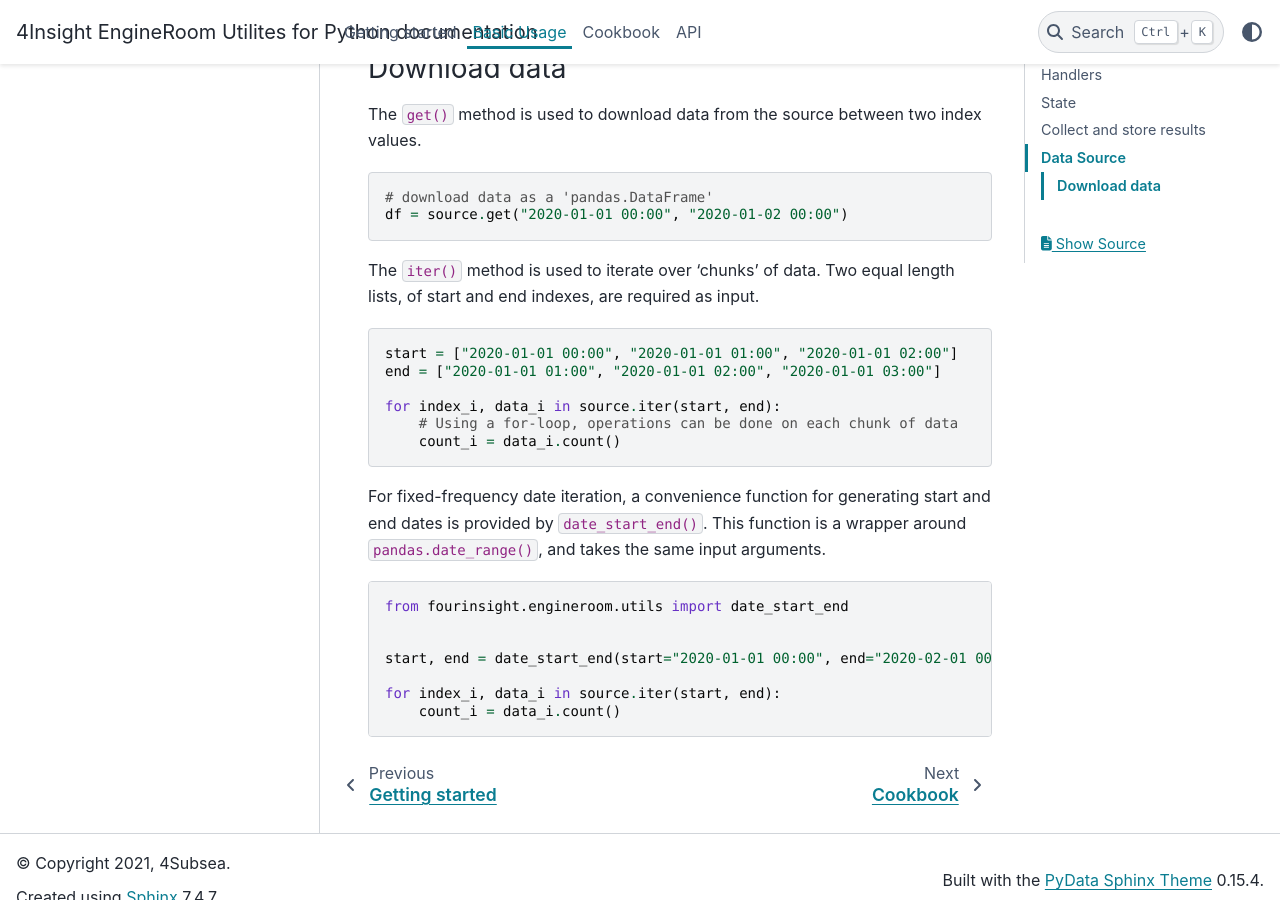
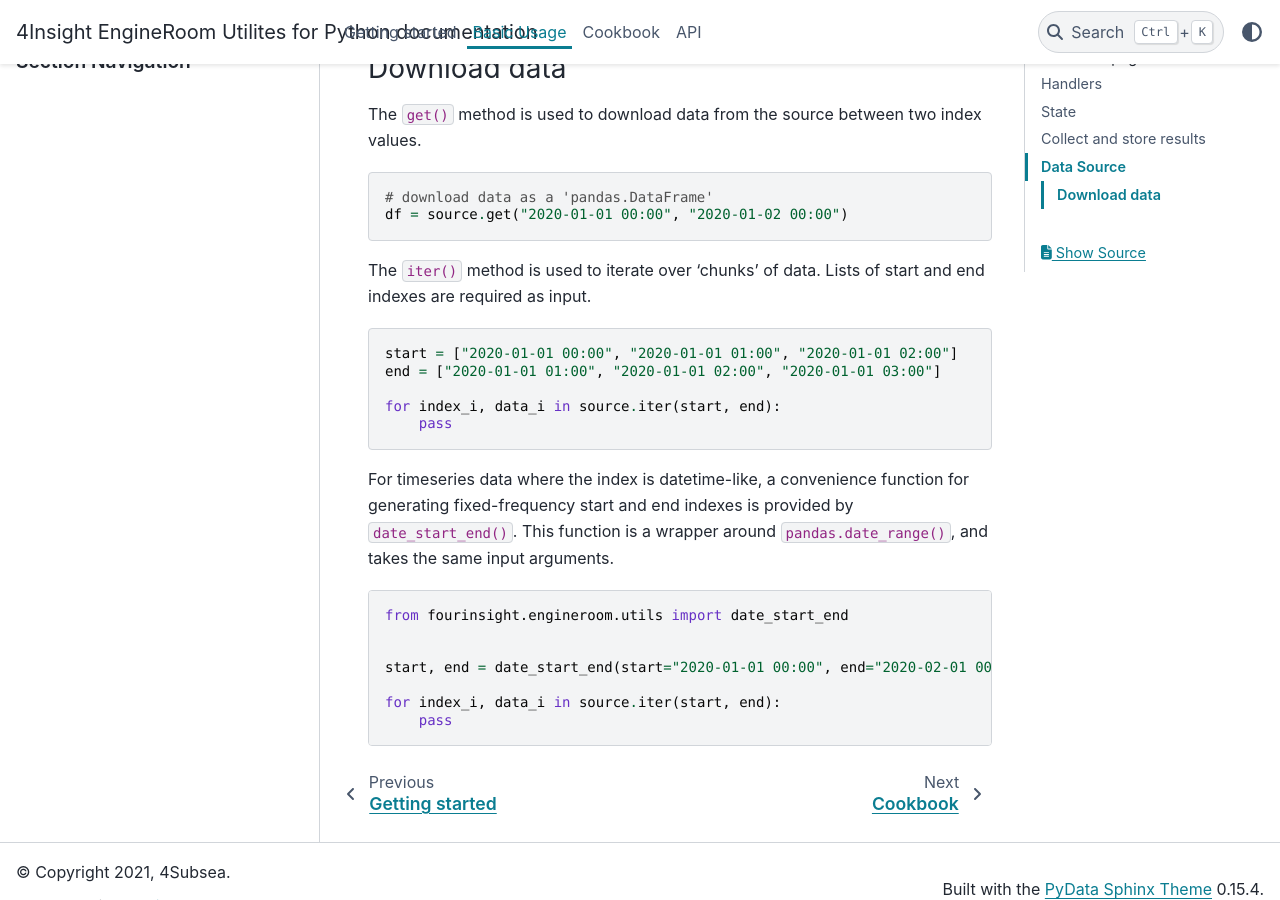
Before and after one commit to 4Subsea/fourinsight-engineroom-utils-python, a Sphinx documentation site: the page built from docs/basic_usage.rst, in a window 1280 px wide and 900 px high, scrolled down 5186 px. Built offline with Sphinx 7.4.7 and the PyData theme 0.15.4, drawn with Linux system fonts in a browser that asks for light colours.

Commit message:
doc: docuymentation changes

```diff
--- a/docs/basic_usage.rst
+++ b/docs/basic_usage.rst
@@ -261,8 +261,8 @@ The ``get()`` method is used to download data from the source between two index
     # download data as a 'pandas.DataFrame'
     df = source.get("2020-01-01 00:00", "2020-01-02 00:00")
 
-The ``iter()`` method is used to iterate over 'chunks' of data. Two equal length
-lists, of start and end indexes, are required as input.
+The ``iter()`` method is used to iterate over 'chunks' of data. Lists of start and
+end indexes are required as input.
 
 .. code-block:: python
 
@@ -270,12 +270,11 @@ lists, of start and end indexes, are required as input.
     end = ["2020-01-01 01:00", "2020-01-01 02:00", "2020-01-01 03:00"]
 
     for index_i, data_i in source.iter(start, end):
-        # Using a for-loop, operations can be done on each chunk of data
-        count_i = data_i.count()
+        pass
 
-For fixed-frequency date iteration, a convenience function for generating start
-and end dates is provided by ``date_start_end()``. This function is a wrapper around
-``pandas.date_range()``, and takes the same input arguments.
+For timeseries data where the index is datetime-like, a convenience function for generating
+fixed-frequency start and end indexes is provided by ``date_start_end()``. This function
+is a wrapper around ``pandas.date_range()``, and takes the same input arguments.
 
 .. code-block:: python
 
@@ -285,4 +284,4 @@ and end dates is provided by ``date_start_end()``. This function is a wrapper ar
     start, end = date_start_end(start="2020-01-01 00:00", end="2020-02-01 00:00", freq="1H")
 
     for index_i, data_i in source.iter(start, end):
-        count_i = data_i.count()
+        pass
```
Also changed, not shown: 1 other file.
